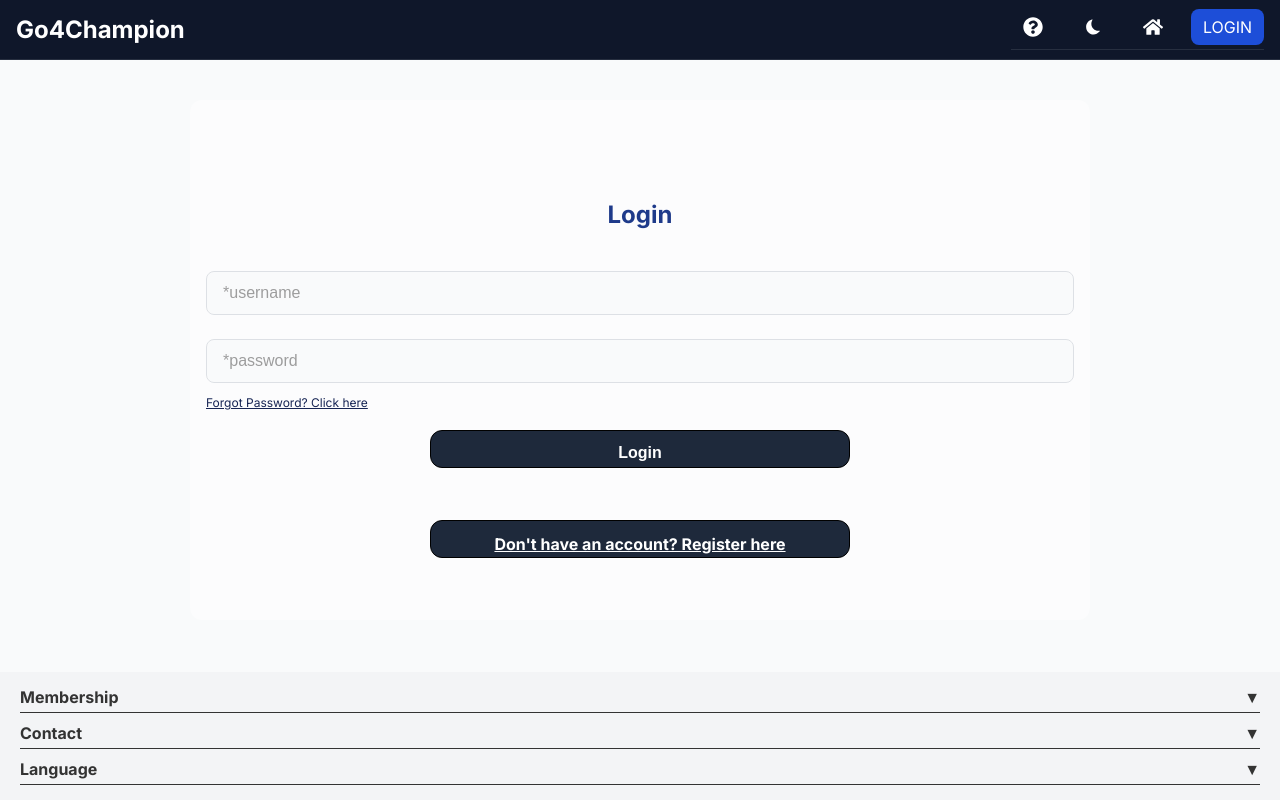
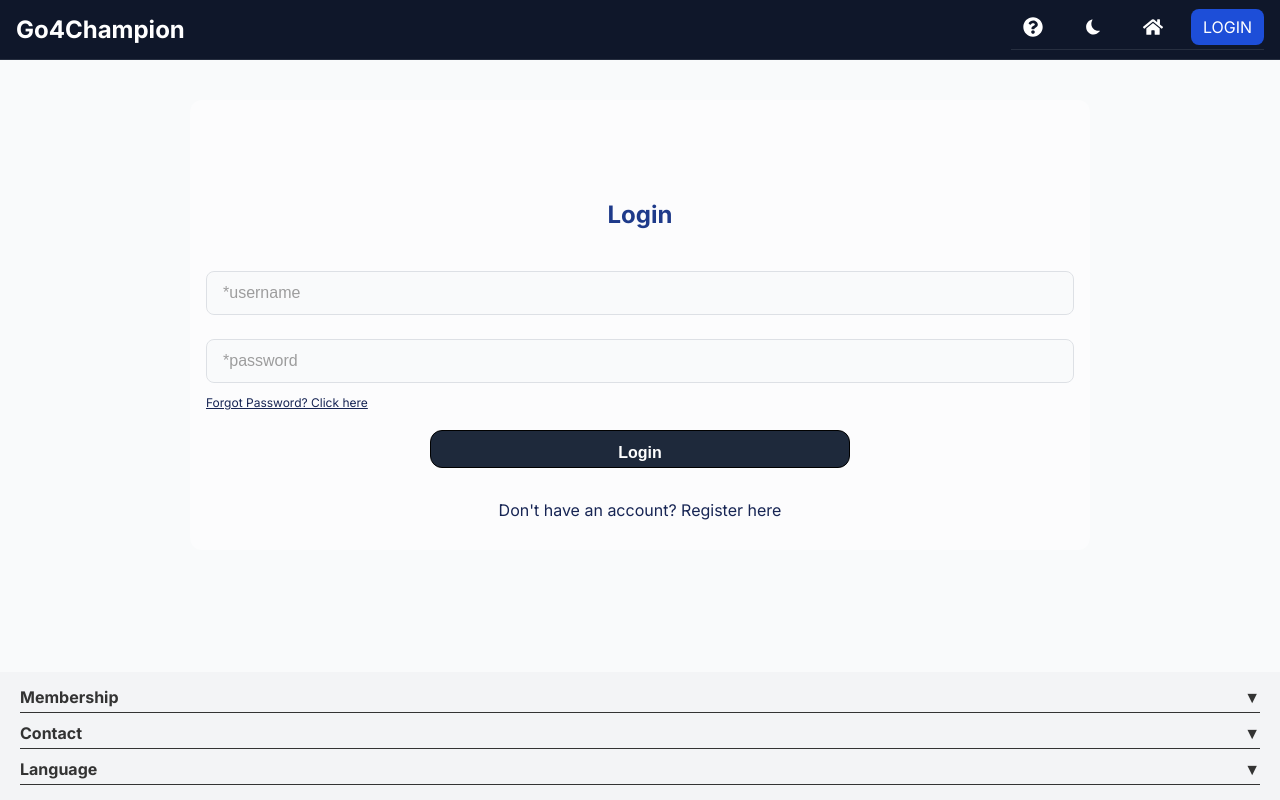
Before and after one commit to minmitra/go4champ-frontend, a React (Vite) app in the folder Frontend/: page /login in a window 1280 px wide. Built offline with nearby package versions, Linux system fonts and the light colour scheme.

Commit message:
Login link css

```diff
--- a/Frontend/src/pages/Login.tsx
+++ b/Frontend/src/pages/Login.tsx
@@ -74,7 +74,7 @@ const Login = () => {
        {t('login')}
        </button>
 
-        <Link className="primary-button" to="/register">
+        <Link className="p-link-login" to="/register">
           {t('noAccount')}
         </Link>
       </form>
--- a/Frontend/src/pages/Register.css
+++ b/Frontend/src/pages/Register.css
@@ -32,3 +32,15 @@ input[type="submit"]:hover {
   background-color: #1d4ed8;
   color: #ffffff ;
 }
+
+
+.p-link-login{
+  text-decoration: none;
+  display: block;
+  text-align: center;
+  color:#172554;
+}
+
+body.dark .p-link-login{
+  color:#dadbdd;
+}
--- a/Frontend/src/pages/Register.tsx
+++ b/Frontend/src/pages/Register.tsx
@@ -184,7 +184,7 @@ const Register = () => {
 
           <input type="submit" value="Register" className="primary-button" />
           {/* ABSCHNITT GEÄNDERT: className des Links von "register-link" zu "register" geändert, um ihrer Version zu entsprechen. */}
-          <Link className="primary-button" to="/login">
+          <Link className="p-link-login" to="/login">
             Already have an account? Login here
           </Link>
         </form>
```
